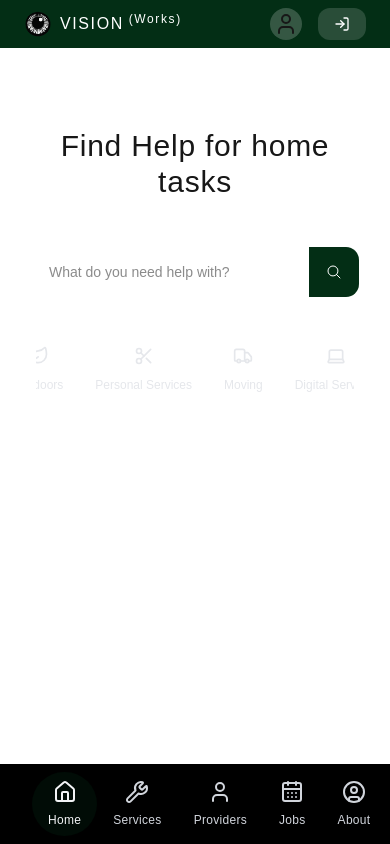
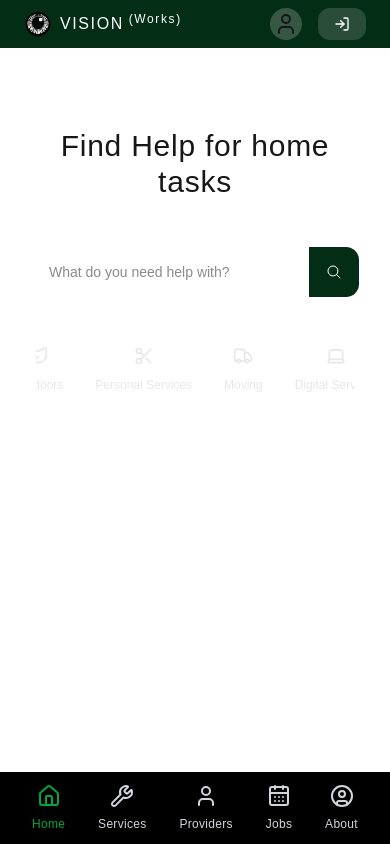
Before and after one commit to BlessingDotDev/vision-works, a Next.js app: page / in a window 390 px wide. Shown: the top 844 px of the page. Built offline with nearby package versions, Linux system fonts and the light colour scheme.

Commit message:
change mobileheader icons color when active

```diff
--- a/components/layout/MoblileHeader.tsx
+++ b/components/layout/MoblileHeader.tsx
@@ -70,21 +70,20 @@ function MobileHeader() {
           href={link.route}
           key={link.id}
           className={clsx(
-            "flex flex-col justify-center items-center gap-2 px-4 py-2 rounded-full",
-            isCorrect && "bg-green-900/15"
+            "flex flex-col justify-center items-center gap-2 py-1"
           )}
         >
 
           <link.icon
             className={clsx(
               "w-6",
-              isCorrect ? "text-gray-100" : "text-gray-300"
+              isCorrect ? "text-green-600" : "text-gray-300"
             )}
             strokeWidth={2}
           />
           <p className={clsx(
             "text-xs  tracking-wide",
-            isCorrect ? "text-gray-100" : "text-gray-300"
+            isCorrect ? "text-green-600" : "text-gray-300"
             )}>
             {link.title}
           </p>
```
